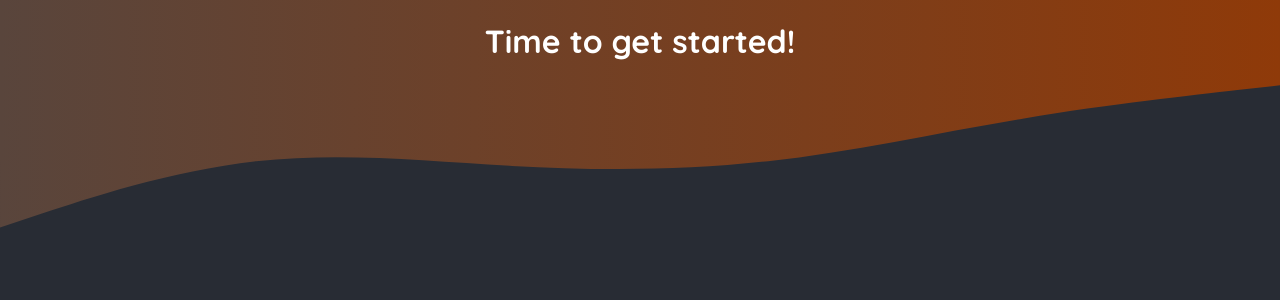
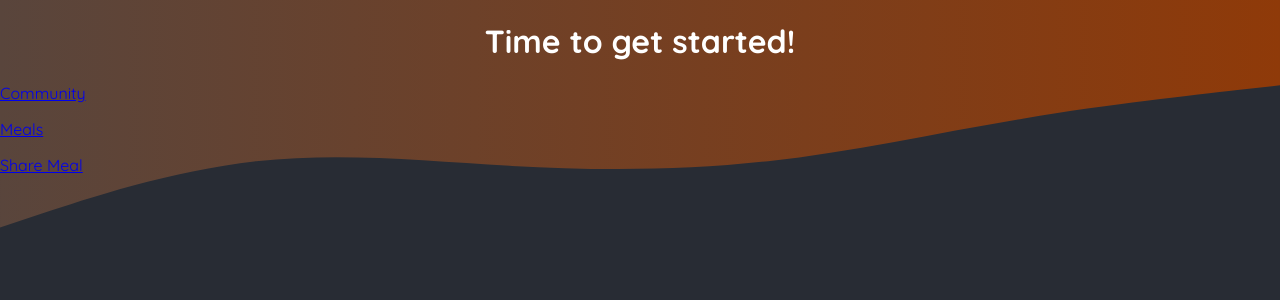
Before and after one commit to ahartfelder/udemy-nextjs-foodies-project, a Next.js app: page / in a window 1280 px wide. Shown: the top 300 px of the page. Built offline with nearby package versions, Linux system fonts and the light colour scheme.

Commit message:
exercise code

```diff
--- /dev/null
+++ b/app/community/page.js
@@ -0,0 +1,3 @@
+export default function CommunityPage() {
+  return <h1>Community Page</h1>;
+}
--- a/app/globals.css
+++ b/app/globals.css
@@ -1,11 +1,11 @@
-@import url('https://fonts.googleapis.com/css2?family=Quicksand:wght@400;600;700&family=Montserrat:wght@400;700&display=swap');
+@import url("https://fonts.googleapis.com/css2?family=Quicksand:wght@400;600;700&family=Montserrat:wght@400;700&display=swap");
 
 * {
   box-sizing: border-box;
 }
 
 html {
-  font-family: 'Quicksand', sans-serif;
+  font-family: "Quicksand", sans-serif;
 }
 
 body {
@@ -42,11 +42,12 @@ svg {
   color: #262626;
   text-transform: uppercase;
   background: linear-gradient(90deg, #f9572a, #ffc905);
+  background-clip: text;
   -webkit-background-clip: text;
   -webkit-text-fill-color: transparent;
   background-size: cover;
   background-position: center;
-  font-family: 'Montserrat', sans-serif;
+  font-family: "Montserrat", sans-serif;
 }
 
 .not-found p,
--- /dev/null
+++ b/app/meals/[slug]/page.js
@@ -0,0 +1,3 @@
+export default function SlugPage() {
+  return <h1>Meal Details Page</h1>;
+}
--- /dev/null
+++ b/app/meals/page.js
@@ -0,0 +1,3 @@
+export default function MealsPage() {
+  return <h1>Meals Page</h1>;
+}
--- /dev/null
+++ b/app/meals/share/page.js
@@ -0,0 +1,3 @@
+export default function ShareMealPage() {
+  return <h1>Share Meal Page</h1>;
+}
--- a/app/page.js
+++ b/app/page.js
@@ -1,9 +1,20 @@
+import Link from "next/link";
+
 export default function Home() {
   return (
     <main>
-      <h1 style={{ color: 'white', textAlign: 'center' }}>
+      <h1 style={{ color: "white", textAlign: "center" }}>
         Time to get started!
       </h1>
+      <p>
+        <Link href="/community">Community</Link>
+      </p>
+      <p>
+        <Link href="/meals">Meals</Link>
+      </p>
+      <p>
+        <Link href="/meals/share">Share Meal</Link>
+      </p>
     </main>
   );
 }
```
